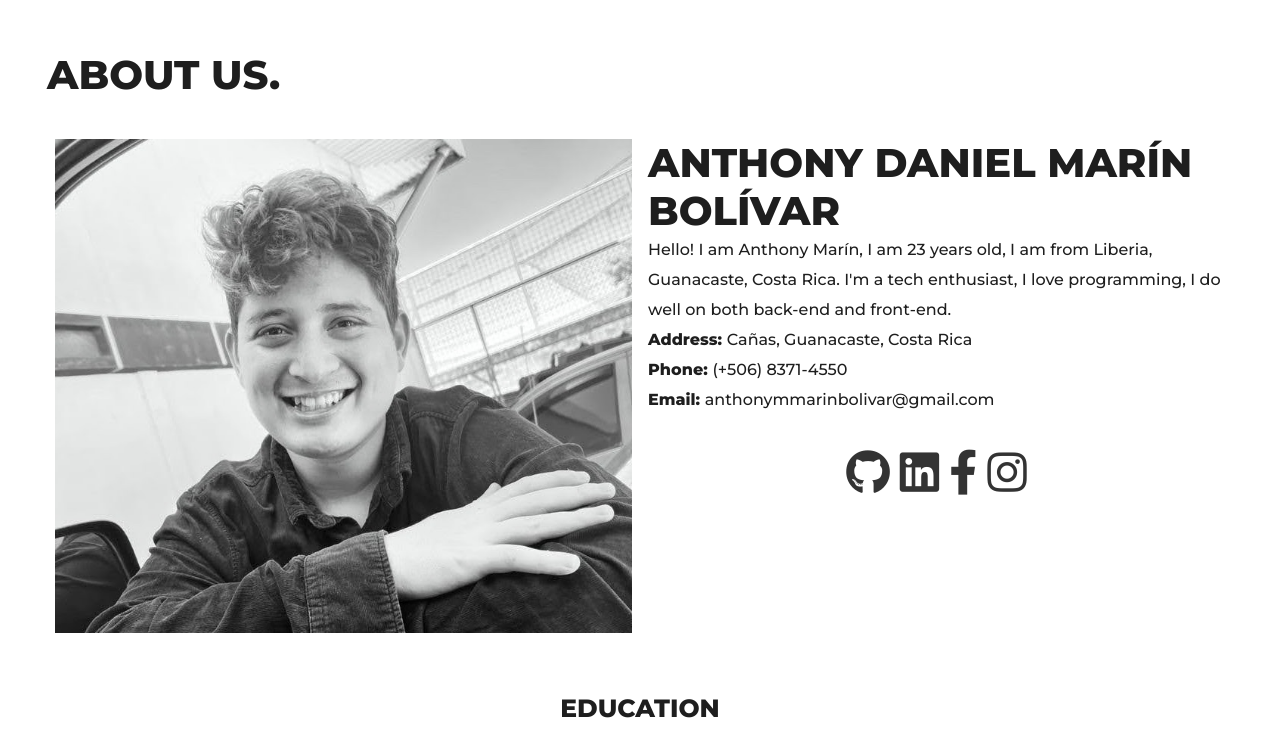
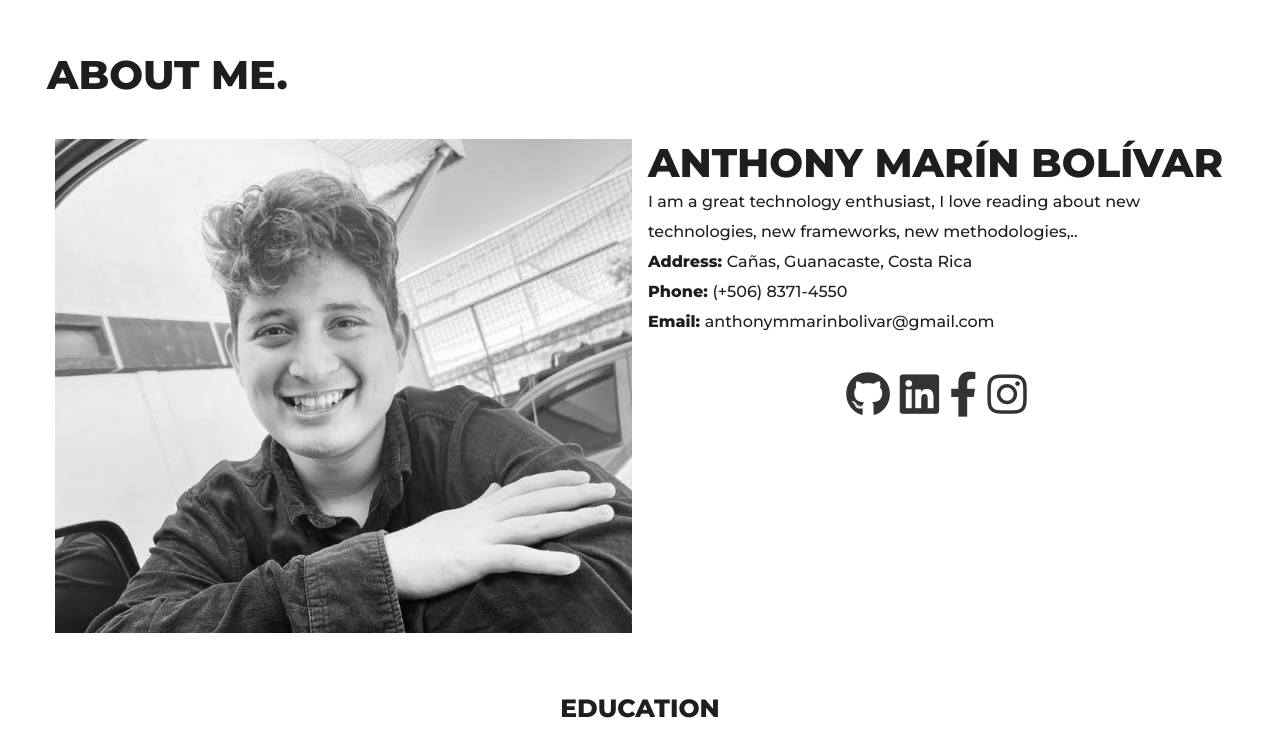
Before and after one commit to thonny1199/Soy-Thony-React, a React (Create React App) app: page / in a window 1280 px wide. Shown: the part 2372-3123 px from the top of the page. Built offline with nearby package versions, Linux system fonts and the light colour scheme.

Commit message:
Fix in About me

```diff
--- a/src/components/about/about.jsx
+++ b/src/components/about/about.jsx
@@ -19,7 +19,7 @@ import Skills from "./skills";
 const about = () => (
   <div id="about">
     <div className="wrapper">
-      <Title title="ABOUT US." />
+      <Title title="ABOUT ME." />
       <Row>
         <Col md={12} lg={6}>
           <div className="hero-image">
@@ -28,11 +28,9 @@ const about = () => (
         </Col>
         <Col md={12} lg={6}>
           <div className="hero-info">
-            <h1 className="weight800 font40">ANTHONY DANIEL MARÍN BOLÍVAR</h1>
+            <h1 className="weight800 font40">ANTHONY MARÍN BOLÍVAR</h1>
             <p className="font16">
-              Hello! I am Anthony Marín, I am 23 years old, I am from Liberia,
-              Guanacaste, Costa Rica. I'm a tech enthusiast, I love programming,
-              I do well on both back-end and front-end.
+              I am a great technology enthusiast, I love reading about new technologies, new frameworks, new methodologies,..
               <br></br>
               <strong>Address: </strong>
               Cañas, Guanacaste, Costa Rica
```
